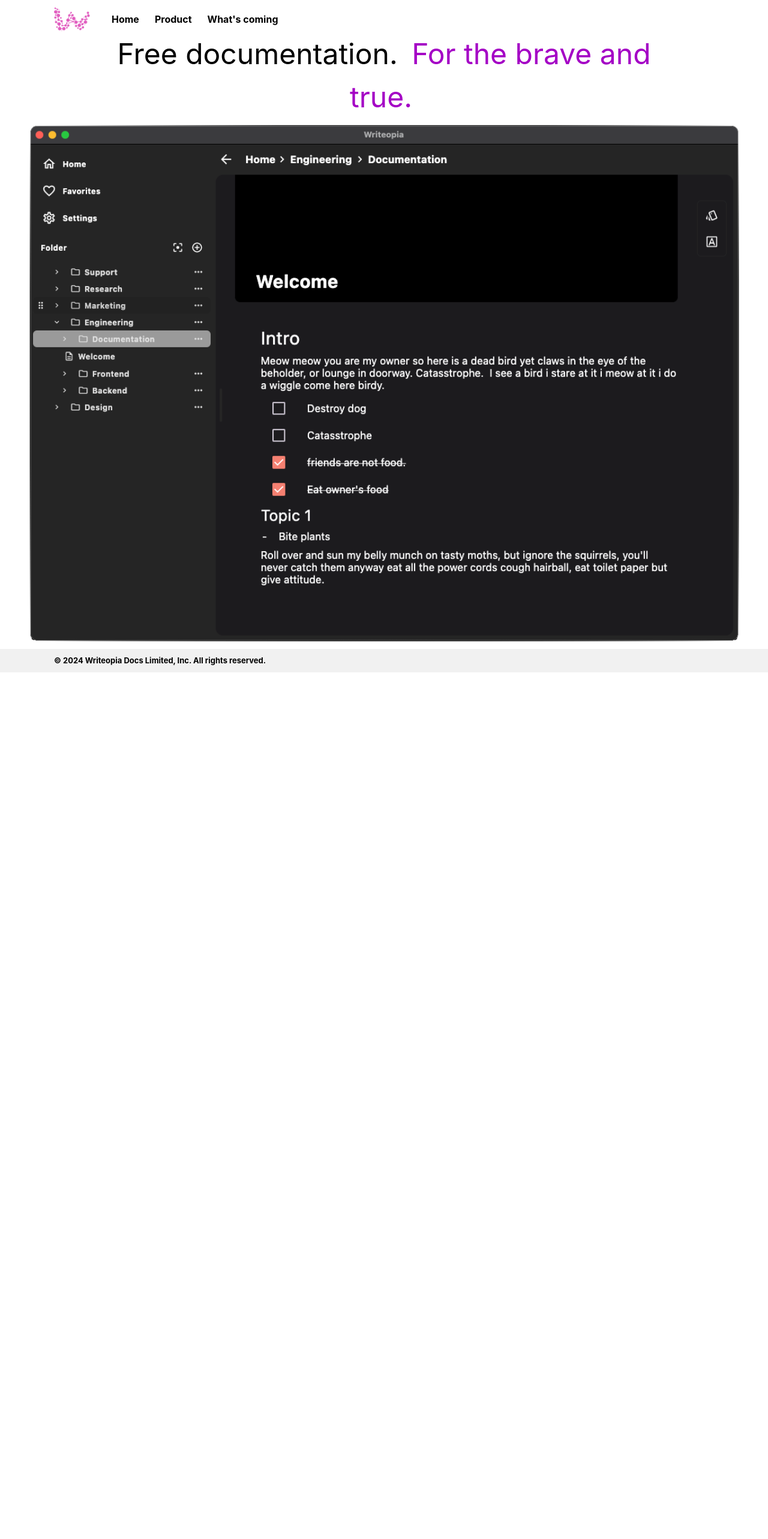
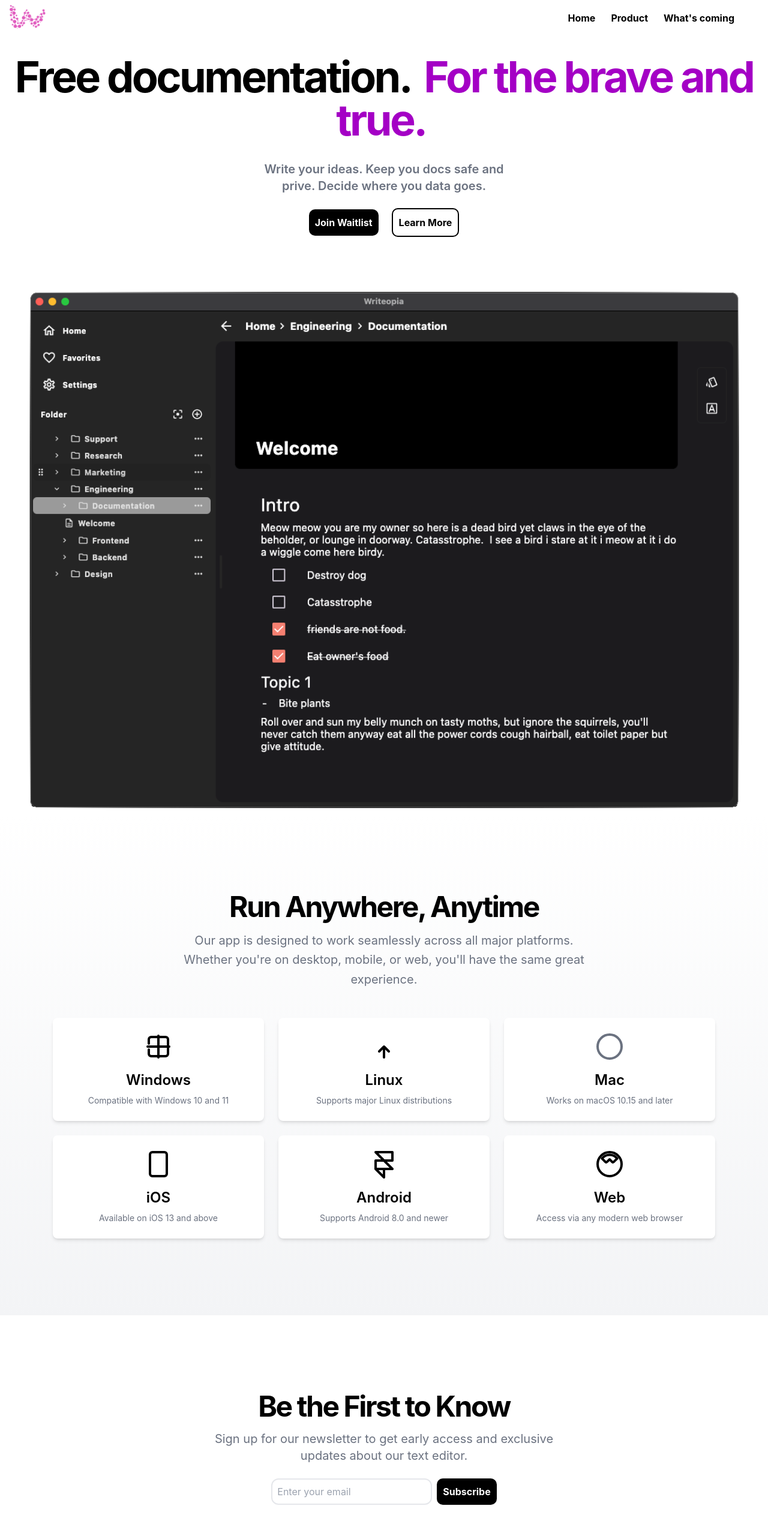
Before and after one commit to leandroBorgesFerreira/WriteopiaLandingPage, a React (Create React App) app: page / in a window 1280 px wide. Shown: the top 2566 px of the page at 60% size. Before the commit the page ends 1121 px from the top, so only its background shows below. Built offline with nearby package versions, Linux system fonts and the light colour scheme.

Commit message:
new sections

```diff
--- a/src/App.css
+++ b/src/App.css
@@ -12,15 +12,6 @@
   pointer-events: none;
 }
 
-.header {
-  display: flex;
-  font-size: calc(2vmin);
-  color: black;
-  padding-top: 10px;
-  padding-left: 90px;
-  align-items: center;
-}
-
 .global-menu-icon {
   margin-left: auto;
   margin-right: 30px;
@@ -29,7 +20,6 @@
 .header-logo {
   width: auto;
   height: 40px;
-  margin-right: 10px;
 }
 
 .highlight {
@@ -89,8 +79,41 @@
   margin-right: 6px;
 }
 
+.default-button {
+  background-color: black;
+  color: white;
+  padding: 10px 10px;
+  border: none;
+  border-radius: 10px;
+  cursor: pointer;
+  font-size: 16px;
+  font-weight: bold;
+  margin-right: 6px;
+}
+
+.variant-button {
+  background-color: white;
+  color: black;
+  padding: 10px 10px;
+  border: solid black;
+  border-width: 2px;
+  border-radius: 10px;
+  cursor: pointer;
+  font-size: 16px;
+  font-weight: bold;
+  margin-right: 6px;
+}
+
 .header-button:hover {
   background-color: #f1f5f8;
+}
+
+.default-button:hover {
+  background-color: #444444;
+}
+
+.variant-button:hover {
+  background-color: #EEEEEE;
 }
 
 .App-link {
--- a/src/App.js
+++ b/src/App.js
@@ -1,13 +1,17 @@
 import './App.css';
-import SubHeader from './subHeader/SubHeader.tsx';
+import Hero from './hero/Hero.tsx';
 import Header from './header/Header.tsx';
 import Footer from './footer/Footer.tsx';
+import Compatibility from './platforms/Compatibility.tsx';
+import Newsletter from './contact/Newsletter.tsx';
 
 function App() {
   return (
     <div className='App'>
       <Header />
-      <SubHeader />
+      <Hero />
+      <Compatibility />
+      <Newsletter />
       <Footer />
     </div>
   );
--- /dev/null
+++ b/src/contact/Newsletter.tsx
@@ -0,0 +1,36 @@
+import React, { useState } from 'react';
+import '../App.css';
+
+export default function NewsletterSection() {
+    const [email, setEmail] = useState('')
+
+    const handleSubmit = (e: React.FormEvent) => {
+      e.preventDefault()
+      // Handle newsletter signup logic here
+      console.log('Signed up with email:', email)
+      setEmail('')
+    }
+
+    return (
+      <section className="w-screen py-12 md:py-24 lg:py-32 flex flex-col space-y-4 text-center">
+        <h2 className="text-3xl font-bold tracking-tighter sm:text-4xl md:text-5xl">
+                Be the First to Know
+        </h2>
+        <p className="mx-auto max-w-[600px] text-gray-500 md:text-xl dark:text-gray-400">
+                Sign up for our newsletter to get early access and exclusive updates about our text editor.
+        </p>
+        <div className="space-y-2 space-x-2">
+          <input
+            className="max-w-lg flex-1 p-2 rounded-xl border-2"
+            placeholder="Enter your email"
+            type="email"
+            value={email}
+            onChange={(e) => setEmail(e.target.value)}
+            required
+          />
+
+          <button className="default-button rounded-xl" type="submit">Subscribe</button>
+        </div>
+      </section>
+    )
+  }
--- a/src/footer/Footer.tsx
+++ b/src/footer/Footer.tsx
@@ -1,13 +1,22 @@
 import React from 'react';
+import Link from "next/link"
 import '../App.css';
 
 function Footer() {
     const year = new Date().getFullYear();
 
   return (
-      <div className="footer">
-        <p className='all-rights'>© {year} Writeopia Docs Limited, Inc. All rights reserved.</p>
-      </div>
+    <footer className="flex flex-col gap-2 sm:flex-row py-6 w-full shrink-0 items-center px-4 md:px-6 border-t">
+      <p className="text-xs text-gray-500 dark:text-gray-400">© {year} Writeopia. All rights reserved.</p>
+      <nav className="sm:ml-auto flex gap-4 sm:gap-6">
+        <a className="text-xs hover:underline underline-offset-4" href="#">
+          Terms of Service
+        </a>
+        <a className="text-xs hover:underline underline-offset-4" href="#">
+          Privacy
+        </a>
+      </nav>
+    </footer>
   );
 }
 
--- a/src/header/Header.tsx
+++ b/src/header/Header.tsx
@@ -1,5 +1,5 @@
 import React, { useState } from 'react';
-import { Menu, X } from "lucide-react"
+import { Spiral as Hamburger } from 'hamburger-react'
 import '../App.css';
 
 function Header() {
@@ -10,22 +10,21 @@ function Header() {
   };
 
   return (
-      <header className="header">
-        <img className='header-logo' src="/logo.png" alt="Writeopia logo" />
-        <nav className="hidden md:flex ml-4">
+      <header className='flex w-screen flex-row pt-2'>
+        <img className='header-logo ml-4' src="/logo.png" alt="Writeopia logo" />
+        <nav className="ml-auto pr-10 hidden md:flex items-center">
           <button className="header-button">Home</button>
           <button className="header-button">Product</button>
           <button className="header-button">What's coming</button>
         </nav>
-
-        <Menu className="ml-auto mr-10 md:hidden" onClick={toggleMenu}/>
-
-        <div className={`fixed inset-0 bg-white z-50 flex flex-col items-center justify-start pt-6 transition-all duration-300 ease-in-out ${isOpen ? 'opacity-100 visible' : 'opacity-0 invisible'}`}>
-          <X className="h-6 w-6 ml-auto mr-10" onClick={toggleMenu}/>
-          <nav className="flex flex-col items-center gap-8">
-          <button className="header-button">Home</button>
-          <button className="header-button">Product</button>
-          <button className="header-button">What's coming</button>
+        <div className="mr-10 z-50 ml-auto mr-2 md:hidden">
+          <Hamburger toggled={isOpen} toggle={toggleMenu} size={20} />
+        </div>
+        <div className={`fixed inset-0 bg-white z-40 flex flex-col items-center justify-start pt-6 transition-all duration-300 ease-in-out ${isOpen ? 'opacity-100 visible' : 'opacity-0 invisible'}`}>
+          <nav className="flex flex-col items-center gap-8 w-screen items-center">
+            <button className="header-button">Home</button>
+            <button className="header-button">Product</button>
+            <button className="header-button">What's coming</button>
           </nav>
         </div>
       </header>
--- /dev/null
+++ b/src/hero/Hero.tsx
@@ -0,0 +1,20 @@
+import React from 'react';
+import '../App.css';
+
+function Hero() {
+  return (
+      <div className="subheader">
+        <p className='text-3xl font-bold tracking-tighter sm:text-7xl mb-8 mt-10'>Free documentation. <span className="highlight">For the brave and true.</span> </p>
+        <p className="max-w-[440px] text-gray-500 font-semibold text-xl">Write your ideas. Keep you docs safe and prive. Decide where you data goes.</p>
+
+        <div className="space-x-4 mb-20">
+          <button className='default-button'>Join Waitlist</button>
+          <button className='variant-button'>Learn More</button>
+        </div>
+
+        <img src="/usage_screenshot.png" className='responsive-image' alt="Screenshot of Writeopia" />
+      </div>
+  );
+}
+
+export default Hero;
--- /dev/null
+++ b/src/platforms/Compatibility.tsx
@@ -0,0 +1,65 @@
+import React from "react"
+
+export default function Component() {
+  const platforms = [
+    { name: 'Windows', color: 'blue', description: 'Compatible with Windows 10 and 11' },
+    { name: 'Linux', color: 'orange', description: 'Supports major Linux distributions' },
+    { name: 'Mac', color: 'gray', description: 'Works on macOS 10.15 and later' },
+    { name: 'iOS', color: 'red', description: 'Available on iOS 13 and above' },
+    { name: 'Android', color: 'green', description: 'Supports Android 8.0 and newer' },
+    { name: 'Web', color: 'purple', description: 'Access via any modern web browser' },
+  ]
+
+  const renderPlatformIcon = (name: string) => {
+    switch (name) {
+      case 'Windows':
+        return <path d="M3 12h18M12 3v18M4 9.5V6a2 2 0 0 1 2-2h12a2 2 0 0 1 2 2v12a2 2 0 0 1-2 2H6a2 2 0 0 1-2-2v-3.5" />
+      case 'Linux':
+        return <path d="M16 16l-4-4-4 4M12 12v9" />
+      case 'Mac':
+        return <path d="M12 22c5.523 0 10-4.477 10-10S17.523 2 12 2 2 6.477 2 12s4.477 10 10 10z" />
+      case 'iOS':
+        return <rect x="5" y="2" width="14" height="20" rx="2" ry="2" />
+      case 'Android':
+        return <path d="M5 16V9h14V2H5l14 14h-7m-7 0l7 7v-7m-7 0h7" />
+      case 'Web':
+        return <path d="M12 2a10 10 0 1 0 10 10A10 10 0 0 0 12 2zm6.3 5.3l-2.8 2.8a1 1 0 0 1-1.4 0L12 8l-2.1 2.1a1 1 0 0 1-1.4 0L5.7 7.3a8 8 0 0 1 12.6 0z" />
+      default:
+        return null
+    }
+  }
+
+  const renderPlatformCard = (platform: { name: string; color: string; description: string }) => (
+    <div key={platform.name} className="bg-white p-6 rounded-lg shadow-md flex flex-col items-center justify-center">
+      <svg
+        viewBox="0 0 24 24"
+        fill="none"
+        stroke={`currentColor`}
+        strokeWidth="2"
+        strokeLinecap="round"
+        strokeLinejoin="round"
+        className={`h-12 w-12 mb-4 text-${platform.color}-500`}
+      >
+        {renderPlatformIcon(platform.name)}
+      </svg>
+      <h3 className="text-2xl font-semibold">{platform.name}</h3>
+      <p className="text-sm text-gray-500 mt-2 text-center">{platform.description}</p>
+    </div>
+  )
+
+  return (
+    <section className="w-full py-12 md:py-24 lg:py-32 bg-gradient-to-b from-white to-gray-100">
+      <div className="container px-4 md:px-6 mx-auto max-w-6xl">
+        <div className="flex flex-col items-center justify-center space-y-4 text-center">
+          <h2 className="text-3xl font-bold tracking-tighter sm:text-5xl">Run Anywhere, Anytime</h2>
+          <p className="max-w-[700px] text-gray-500 md:text-xl/relaxed lg:text-base/relaxed xl:text-xl/relaxed">
+            Our app is designed to work seamlessly across all major platforms. Whether you're on desktop, mobile, or web, you'll have the same great experience.
+          </p>
+        </div>
+        <div className="grid gap-6 mt-12 sm:grid-cols-2 lg:grid-cols-3">
+          {platforms.map(renderPlatformCard)}
+        </div>
+      </div>
+    </section>
+  )
+}
--- a/src/subHeader/SubHeader.tsx
+++ /dev/null
@@ -1,14 +0,0 @@
-import React from 'react';
-import '../App.css';
-
-function SubHeader() {
-  return (
-      <div className="subheader">
-        <p className='subheader-title '>Free documentation. <span className="highlight">For the brave and true.</span> </p>
-
-        <img src="/usage_screenshot.png" className='responsive-image' alt="Screenshot of Writeopia" />
-      </div>
-  );
-}
-
-export default SubHeader;
```
Also changed, not shown: package.json (+7 -0 lines), 1 other file (tests, documents, lock files or other folders).
